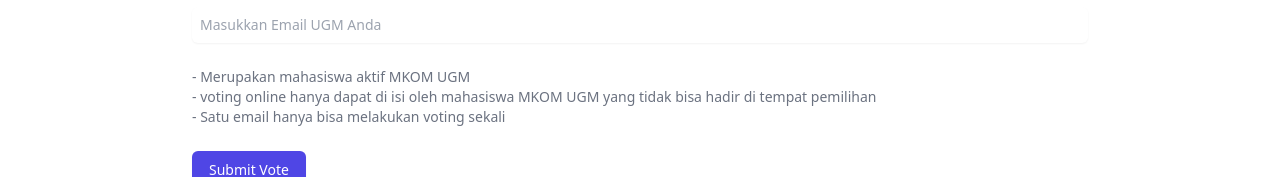
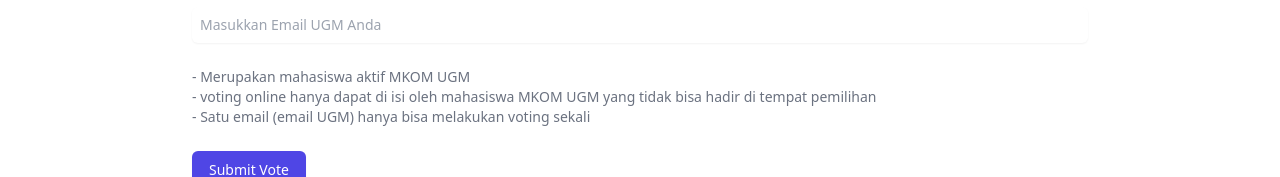
Before and after one commit to yudhaislamisulistya/e_voting_himpasikom, a Next.js app: page / in a window 1280 px wide. Shown: the part 532-709 px from the top of the page. Built offline with nearby package versions, Linux system fonts and the light colour scheme.

Commit message:
feat: Update voting instructions to clarify email restriction

```diff
--- a/pages/index.js
+++ b/pages/index.js
@@ -115,7 +115,7 @@
             <p className='text-sm text-gray-500'>
               - Merupakan mahasiswa aktif MKOM UGM <br />
               - voting online hanya dapat di isi oleh mahasiswa MKOM UGM yang tidak bisa hadir di tempat pemilihan <br />
-              - Satu email hanya bisa melakukan voting sekali
+              - Satu email (email UGM) hanya bisa melakukan voting sekali
             </p>
           </div>
           <div>
```
